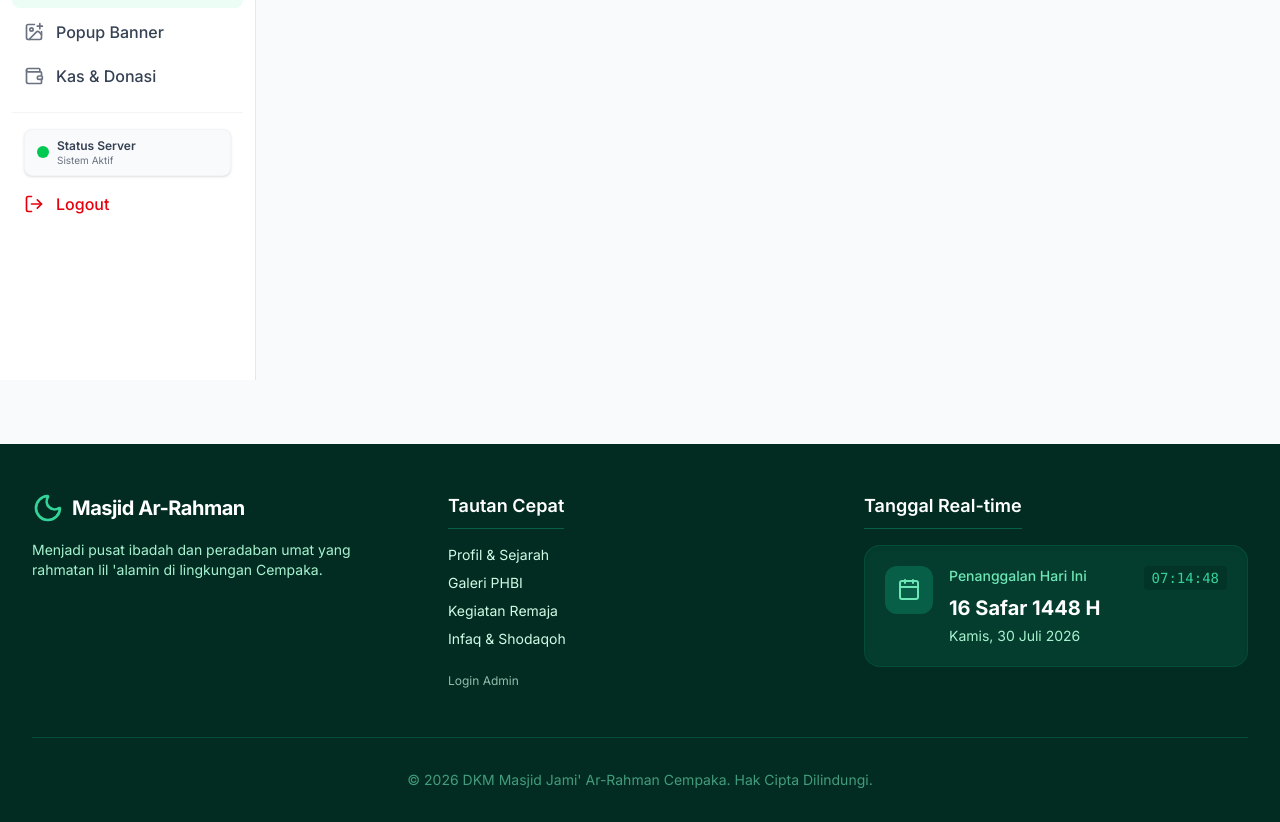
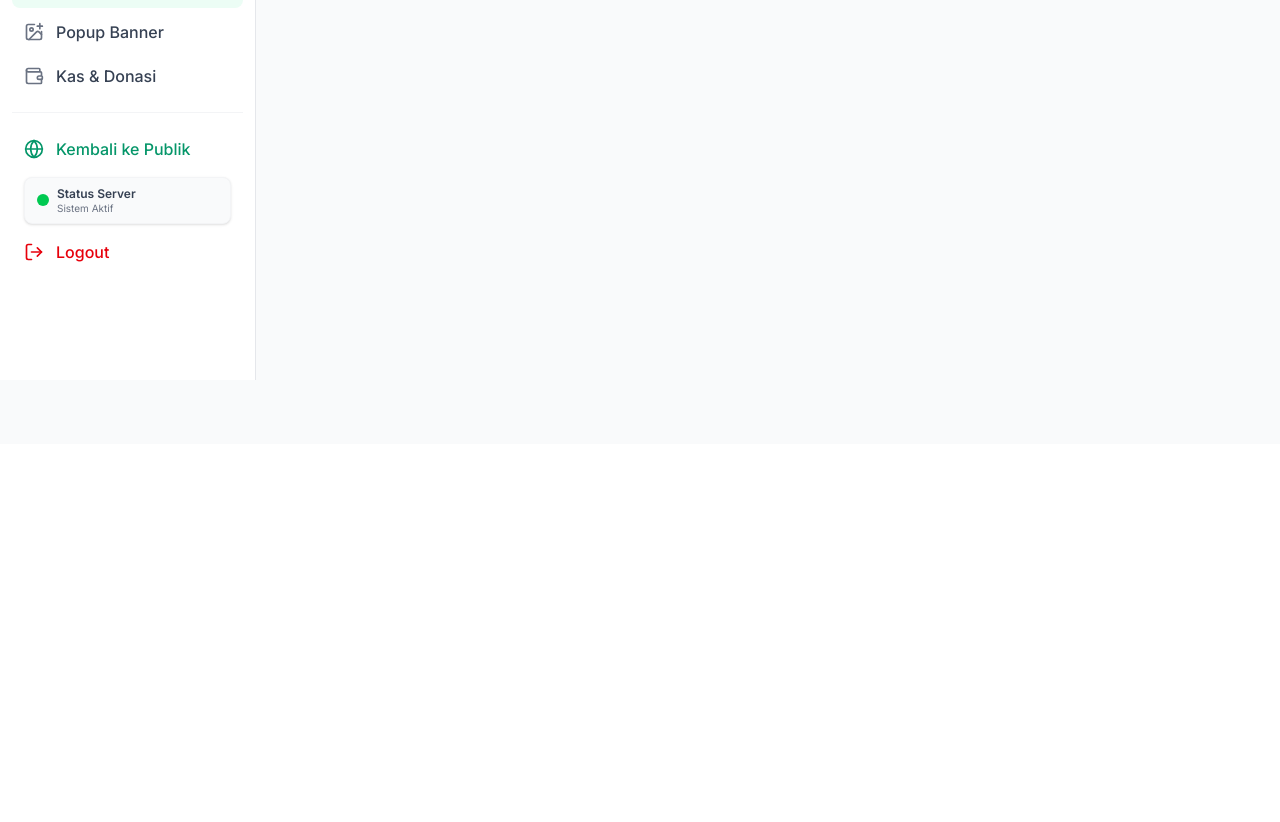
Before and after one commit to ikatanremajamasjidarrahman23-arch/Web-Masjid-Ar-Rahman, a Next.js app: page /admin/gallery in a window 1280 px wide. Shown: the part 420-1242 px from the top of the page. After the commit the page ends 864 px from the top, so only its background shows below. Built offline with nearby package versions, Linux system fonts and the light colour scheme; no server answers; the database is empty; a web font is replaced by a local one.

Commit message:
fix: sembunyikan footer di admin, tambah tombol kembali, dan perbaiki bug kalender navbar admin

```diff
--- a/src/app/layout.tsx
+++ b/src/app/layout.tsx
@@ -13,6 +13,7 @@ export const metadata: Metadata = {
 
 import Navbar from "@/components/Navbar";
 import Footer from "@/components/Footer";
+import FooterWrapper from "@/components/FooterWrapper";
 import WelcomePopup from "@/components/WelcomePopup";
 import PushNotificationManager from "@/components/PushNotificationManager";
 import { prisma } from "@/lib/prisma";
@@ -42,7 +43,9 @@ export default async function RootLayout({
         <main className="flex-grow">
           {children}
         </main>
-        <Footer />
+        <FooterWrapper>
+          <Footer />
+        </FooterWrapper>
       </body>
     </html>
   );
--- /dev/null
+++ b/src/components/FooterWrapper.tsx
@@ -0,0 +1,9 @@
+"use client";
+
+import { usePathname } from "next/navigation";
+
+export default function FooterWrapper({ children }: { children: React.ReactNode }) {
+  const pathname = usePathname();
+  if (pathname?.startsWith("/admin")) return null;
+  return <>{children}</>;
+}
--- a/src/components/NavbarDateWidget.tsx
+++ b/src/components/NavbarDateWidget.tsx
@@ -1,28 +1,61 @@
 "use client";
 
-import { useState, useEffect } from "react";
+import { useState, useEffect, useRef } from "react";
 import { Calendar } from "lucide-react";
+import axios from "axios";
 
 export default function NavbarDateWidget() {
   const [hijriDate, setHijriDate] = useState("");
   const [masehiDate, setMasehiDate] = useState("");
   const [currentTime, setCurrentTime] = useState("");
 
+  const timeOffsetRef = useRef<number>(0);
+
+  useEffect(() => {
+    const syncTime = async () => {
+      try {
+        const t1 = Date.now();
+        const res = await axios.get("/api/time");
+        const t2 = Date.now();
+        const serverTime = res.data.time || Date.now();
+        const networkDelay = (t2 - t1) / 2;
+        timeOffsetRef.current = (serverTime + networkDelay) - Date.now();
+      } catch (err) {
+        console.error("Gagal sinkronisasi waktu:", err);
+      }
+    };
+    syncTime();
+  }, []);
+
   useEffect(() => {
     const updateTime = () => {
-      const today = new Date();
-      // Koreksi waktu: dikurangi 10 menit
-      today.setMinutes(today.getMinutes() - 10);
+      const today = new Date(Date.now() + timeOffsetRef.current);
+
+      const hijriDateObj = new Date(today);
+      if (hijriDateObj.getHours() >= 18) {
+        hijriDateObj.setDate(hijriDateObj.getDate() + 1);
+      }
 
     // Format Hijri Date
     try {
-      const hijriFormatter = new Intl.DateTimeFormat("id-ID-u-ca-islamic-umalqura", {
+      const hijriFormatter = new Intl.DateTimeFormat("en-US-u-ca-islamic-umalqura", {
         day: "numeric",
-        month: "long",
+        month: "numeric",
         year: "numeric"
       });
-      const formattedHijri = hijriFormatter.format(today);
-      setHijriDate(formattedHijri.endsWith("H") || formattedHijri.endsWith("AH") ? formattedHijri : formattedHijri + " H");
+      const parts = hijriFormatter.formatToParts(hijriDateObj);
+      const day = parts.find(p => p.type === 'day')?.value || "1";
+      const monthNum = parts.find(p => p.type === 'month')?.value || "1";
+      const year = parts.find(p => p.type === 'year')?.value || "1445";
+
+      const islamicMonths = [
+        "Muharram", "Safar", "Rabiul Awal", "Rabiul Akhir",
+        "Jumadil Awal", "Jumadil Akhir", "Rajab", "Syaban",
+        "Ramadhan", "Syawal", "Dzulqa'dah", "Dzulhijjah"
+      ];
+
+      const monthId = islamicMonths[parseInt(monthNum) - 1] || "Muharram";
+      setHijriDate(`${day} ${monthId} ${year} H`);
     } catch (e) {
       setHijriDate("");
     }
--- a/src/components/admin/AdminSidebar.tsx
+++ b/src/components/admin/AdminSidebar.tsx
@@ -1,7 +1,7 @@
 "use client";
 
 import { useState, useEffect } from "react";
-import { LayoutDashboard, LogOut, Settings, Calendar, Users, Wallet, BookOpen, Image as ImageIcon, Menu, X, ImagePlus, Megaphone, Network } from "lucide-react";
+import { LayoutDashboard, LogOut, Settings, Calendar, Users, Wallet, BookOpen, Image as ImageIcon, Menu, X, ImagePlus, Megaphone, Network, Globe } from "lucide-react";
 import Link from "next/link";
 import { usePathname } from "next/navigation";
 import VercelStatusLight from "./VercelStatusLight";
@@ -80,6 +80,13 @@ export default function AdminSidebar({ logoutAction }: { logoutAction: (payload:
           })}
 
           <div className="pt-4 mt-4 border-t border-gray-100">
+            <Link
+              href="/"
+              className="flex items-center gap-3 px-3 py-2 w-full text-primary-600 rounded-lg hover:bg-primary-50 transition-colors text-left mb-2"
+            >
+              <Globe className="w-5 h-5" />
+              <span className="font-medium">Kembali ke Publik</span>
+            </Link>
             <VercelStatusLight />
             <form action={logoutAction}>
               <button type="submit" className="flex items-center gap-3 px-3 py-2 w-full text-red-600 rounded-lg hover:bg-red-50 transition-colors text-left">
```
